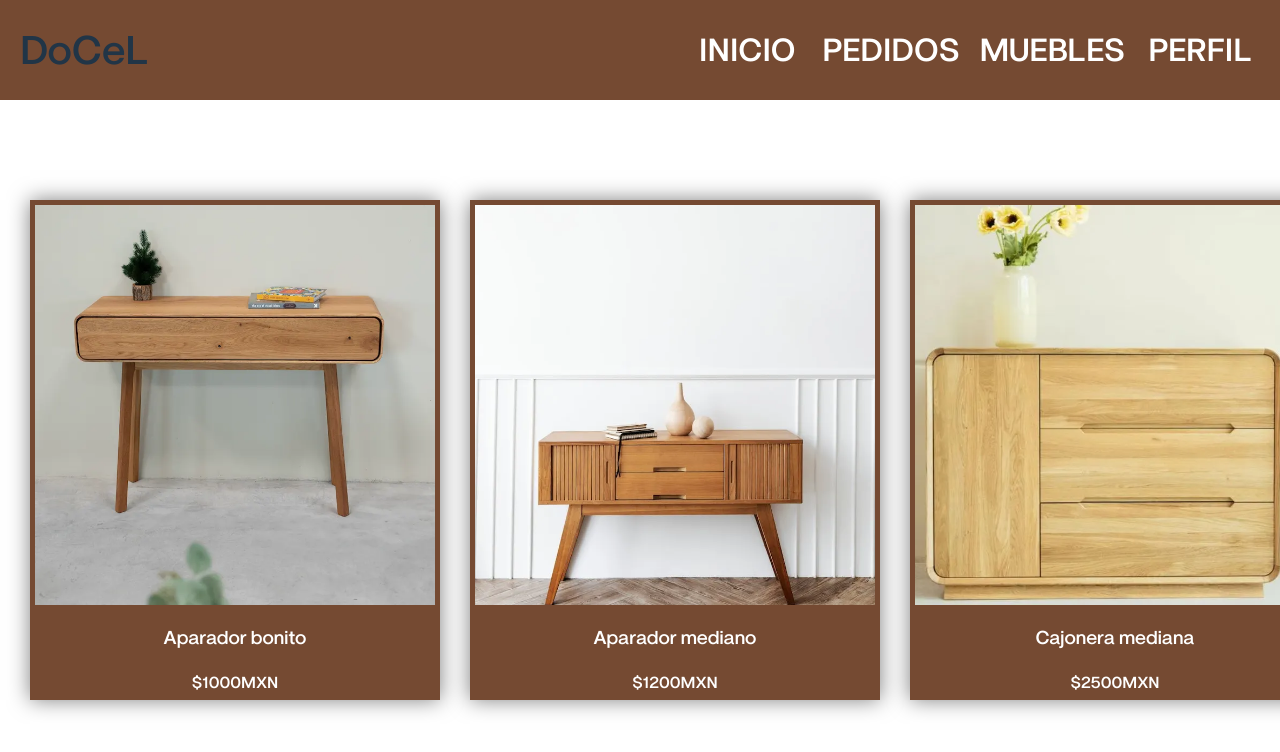
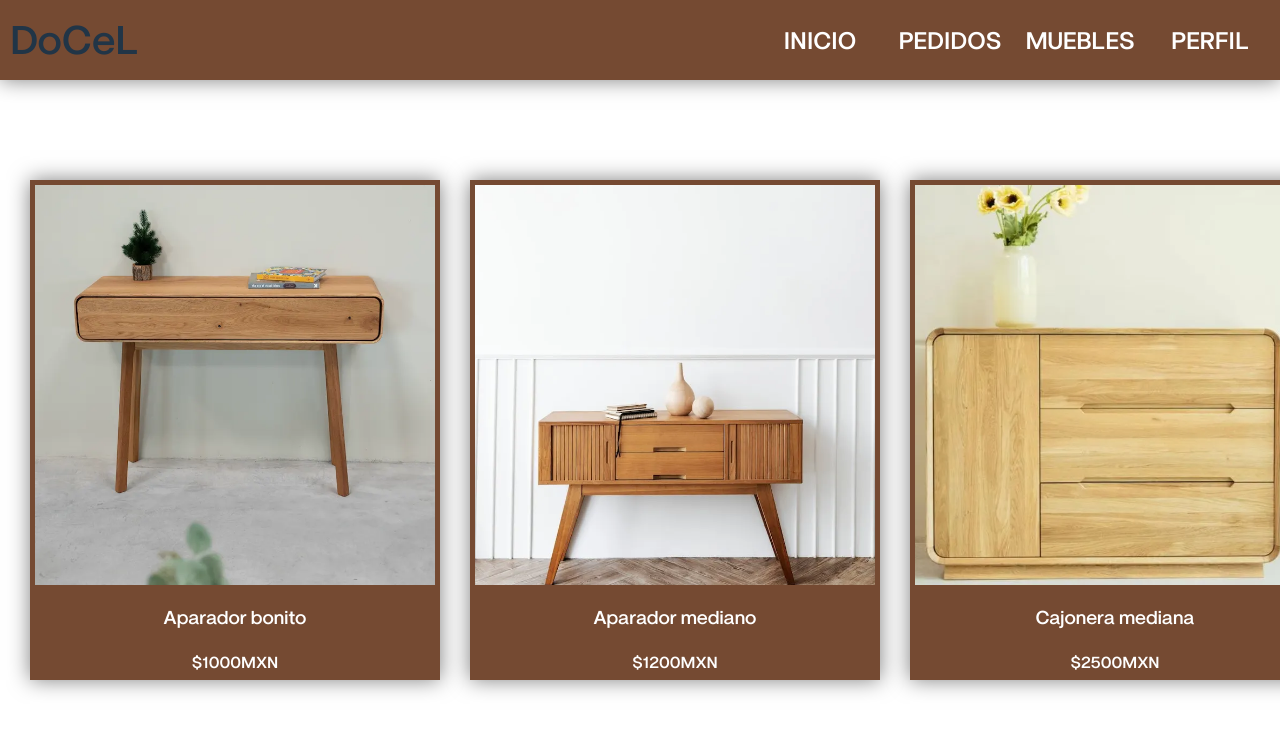
Before and after one commit to Oskarcr/WebDocelPIA, a React (Vite) app: page /shopping in a window 1280 px wide. Shown: the top 752 px of the page. Built offline with nearby package versions, Linux system fonts and the light colour scheme.

Commit message:
Componente main creado

```diff
--- a/src/components/Column.jsx
+++ b/src/components/Column.jsx
@@ -14,7 +14,6 @@ export default function Column({color = Theme.BLACK, style = {}, horizontal}) {
     style.backgroundColor = color;
     style.width = (horizontal ? "100%" : HEIGHT + "px");
     style.height = (!horizontal ? "100%" : HEIGHT + "px");
-    style.boxShadow = "var(--box-shadow)";
     style.zIndex = "99";
     return (<div style={style}/>);
 }
--- /dev/null
+++ b/src/components/Header.jsx
@@ -0,0 +1,24 @@
+import { Components } from "@/DocelCore";
+import { Link as RouterLink } from "react-router-dom";
+
+export default function Header() {
+    return (<div className="header-wrapper">
+        <div className="title-wrapper">
+            DoCeL
+        </div>
+        <div className="buttons-wrapper">
+            <RouterLink to="/" className="link-button">
+                <Components.ButtonHeader className="header-button" name={"INICIO"}/>
+            </RouterLink>
+            <RouterLink to="/not_found" className="link-button">
+                <Components.ButtonHeader className="header-button" name={"PEDIDOS"}/>
+            </RouterLink>
+            <RouterLink to="/shopping" className="link-button">
+                <Components.ButtonHeader className="header-button" name={"MUEBLES"}/>
+            </RouterLink>
+            <RouterLink to="/not_found" className="link-button">
+                <Components.ButtonHeader className="header-button" name={"PERFIL"}/>
+            </RouterLink>
+        </div>
+    </div>);
+}
--- /dev/null
+++ b/src/components/Main.jsx
@@ -0,0 +1,24 @@
+import { Components, Theme } from "@/DocelCore";
+
+export default function Main({horizontal = false, children}) {
+    return (<div style={{
+        backgroundColor: Theme.BACKGROUND.MAIN,
+        width: "100%",
+        height: "100%",
+        display: "flex",
+        flexDirection: "column",
+        overflow: "hidden"
+    }}>
+        <Components.Header/>
+        <div style={{
+            flex: 1,
+            display: "flex",
+            flexDirection: (horizontal ? "row" : "column"),
+            width: "100%",
+            height: "100%",
+            overflow: "hidden"
+        }}>
+            {children}
+        </div>
+    </div>);
+}
--- a/src/core/Components.jsx
+++ b/src/core/Components.jsx
@@ -3,6 +3,8 @@
 import ButtonHeader from "../components/ButtonHeader.jsx";
 import Column from "../components/Column.jsx";
 import DimmedImage from "../components/DimmedImage.jsx";
+import Header from "../components/Header.jsx";
+import Main from "../components/Main.jsx";
 import ShoppingItem from "../components/ShoppingItem.jsx";
 import TextBox from "../components/TextBox.jsx";
 
@@ -14,7 +16,9 @@ const Components = {
     DimmedImage,
     TextBox,
     ShoppingItem,
-    ButtonHeader
+    ButtonHeader,
+    Main,
+    Header
 };
 
 Object.freeze(Components);
--- a/src/core/Pages.jsx
+++ b/src/core/Pages.jsx
@@ -4,6 +4,7 @@ import Home from "../pages/Home.jsx";
 import Login from "../pages/Login.jsx";
 import NotFound from "../pages/NotFound.jsx";
 import Shopping from "../pages/Shopping.jsx";
+import Signup from "../pages/Signup.jsx";
 
 /**
  * Es un objeto que tiene todas los componentes
@@ -13,7 +14,8 @@ const Pages = {
     Home,
     Login,
     NotFound,
-    Shopping
+    Shopping,
+    Signup
 };
 
 Object.freeze(Pages);
--- a/src/css/styles.css
+++ b/src/css/styles.css
@@ -65,17 +65,19 @@ button:active {
 }
 
 .header-wrapper {
+    position: relative;
     display: flex;
-    position: sticky;
     top: 0;
     width: 100vw;
-    min-height: 100px;
+    min-height: 80px;
     justify-content: space-between;
     align-items: center;
-    padding: 0 20px;
+    padding: 0 10px;
     background-color: var(--primary-color);
     flex-wrap: wrap;
     box-sizing: border-box;
+    z-index: 101;
+    box-shadow: var(--box-shadow);
 }
 
 .title-wrapper {
@@ -95,12 +97,12 @@ button:active {
 
 .header-button {
     display: flex;
-    height: 60px;
+    height: 50px;
     width: auto;
     min-width: 120px;
     align-items: center;
     justify-content: center;
-    font-size: var(--font-medium);
+    font-size: 1.5rem;
     padding: var(--padding-small);
     cursor: pointer;
     border: none;
--- a/src/pages/Login.jsx
+++ b/src/pages/Login.jsx
@@ -1,15 +1,7 @@
 import { Components, Theme } from "@/DocelCore";
 
 export default function Login() {
-    return(<>
-        <link rel="stylesheet" href="css/login.css"/>
-        <div style={{
-            display: "flex",
-            flexDirection: "row",
-            backgroundColor: Theme.BACKGROUND.MAIN,
-            width: "100%",
-            height: "100%"
-        }}>
+    return(<Components.Main horizontal>
         <Components.Column color={Theme.BLACK}/>
         <div style={{
             flex: 1,
@@ -71,7 +63,6 @@ export default function Login() {
                 }} color={Theme.BLACK} horizontal/>
             </div>
         </div>
-            <Components.Column color={Theme.SECONDARY}/>
-        </div>
-    </>);
+        <Components.Column color={Theme.ACCENT}/>
+    </Components.Main>);
 }
--- a/src/pages/Routes.jsx
+++ b/src/pages/Routes.jsx
@@ -12,6 +12,7 @@ export default function AppRoutes() {
                 <Route path="/shopping" element={<Pages.Shopping/>} />
                 <Route path="/login" element={<Pages.Login/>}/>
                 <Route path="/product_details" element={<Pages.ProductDetails/>}/>
+                <Route path="/signup" element={<Pages.Signup/>}/>
             </Routes>
         </BrowserRouter>
     )
--- /dev/null
+++ b/src/pages/Signup.jsx
@@ -0,0 +1,7 @@
+export default function Signup() {
+    return (<>
+        <div>
+            hola
+        </div>
+    </>);
+}
```
Lines whose indentation alone changed are shown as unchanged.
